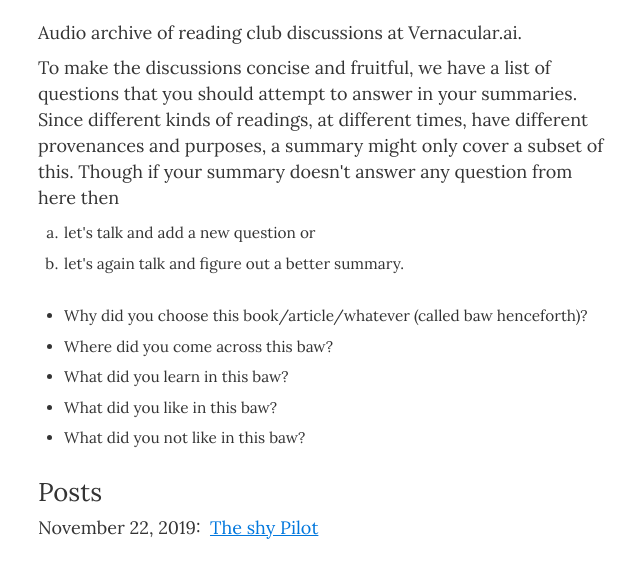
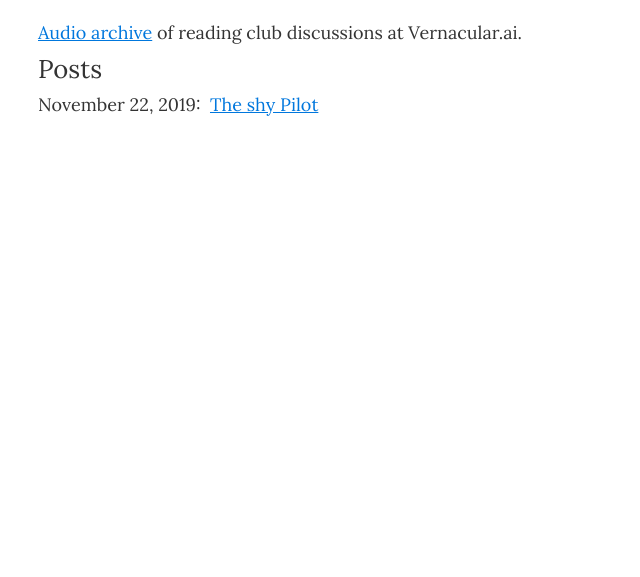
Before and after one commit to skit-ai/several-people-are-talking, a Gatsby site: page / in a window 1280 px wide. Shown: the part 87-664 px from the top of the page, without its empty margins (318-958 px from the left). Built offline with nearby package versions, Linux system fonts and the light colour scheme; Gatsby itself is replaced by a stand-in of ours.

Commit message:
update: reduce description text and add url to repo

```diff
--- a/src/pages/index.js
+++ b/src/pages/index.js
@@ -15,21 +15,7 @@ const IndexPage = ({
     return (
     <Layout>
       <SEO title="Home" />
-      <p>Audio archive of reading club discussions at Vernacular.ai.</p>
-      <p>To make the discussions concise and fruitful, we have a list of questions that you should attempt to answer in your summaries. Since different kinds of readings, at different times, have different provenances and purposes, a summary might only cover a subset of this. Though if your summary doesn't answer any question from here then
-      </p>
-      <ul style={{listStyleType: "lower-alpha"}}>
-        <li>let's talk and add a new question or</li>
-        <li>let's again talk and figure out a better summary.</li>
-      </ul>
-
-      <ul>
-        <li>Why did you choose this book/article/whatever (called baw henceforth)?</li>
-        <li>Where did you come across this baw?</li>
-        <li>What did you learn in this baw?</li>
-        <li>What did you like in this baw?</li>
-        <li>What did you not like in this baw?</li>
-      </ul>
+      <p><a href="https://github.com/Vernacular-ai/several-people-are-talking/">Audio archive</a> of reading club discussions at Vernacular.ai.</p>
       <h2>Posts</h2>
       <div>{Posts}</div>
     </Layout>
```
